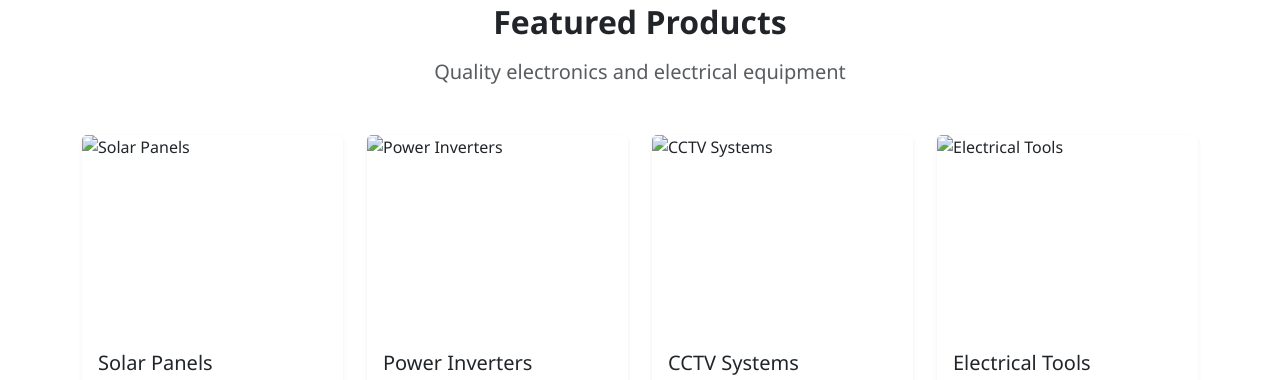
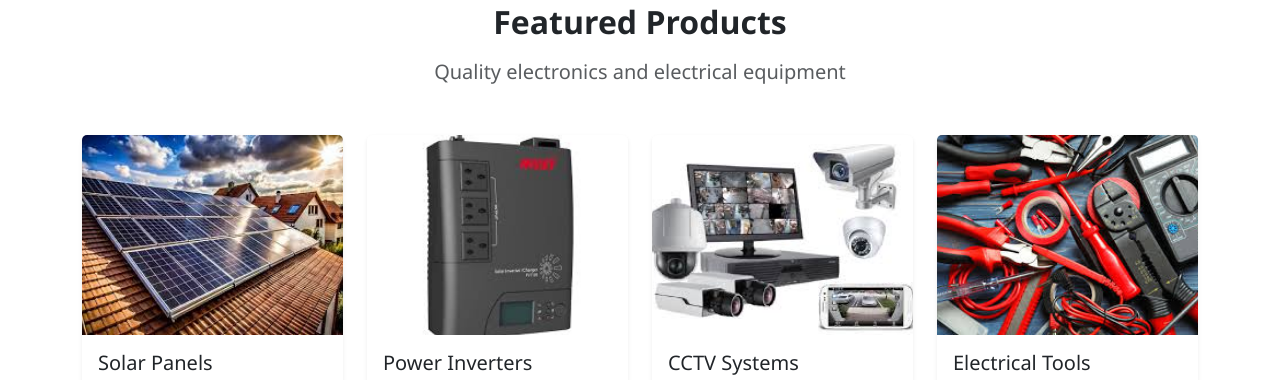
Before and after one commit to Robert-kent-prog/Fredelectrix, a plain HTML site: page index.html in a window 1280 px wide. Shown: the part 1305-1685 px from the top of the page. Drawn offline with Linux system fonts and the light colour scheme.

Commit message:
Added data for homepage images

```diff
--- a/index.html
+++ b/index.html
@@ -229,7 +229,7 @@
           >
             <div class="card product-card h-100 border-0 shadow-sm">
               <img
-                src="assets/images/products/solar-panel.jpg"
+                src="assets/images/solarpannel.jpeg"
                 class="card-img-top"
                 alt="Solar Panels"
               />
@@ -255,7 +255,7 @@
           >
             <div class="card product-card h-100 border-0 shadow-sm">
               <img
-                src="assets/images/products/inverter.jpg"
+                src="assets/images/inverter.jpeg"
                 class="card-img-top"
                 alt="Power Inverters"
               />
@@ -280,7 +280,7 @@
           >
             <div class="card product-card h-100 border-0 shadow-sm">
               <img
-                src="assets/images/products/cctv-camera.jpg"
+                src="assets/images/cctv.jpeg"
                 class="card-img-top"
                 alt="CCTV Systems"
               />
@@ -305,7 +305,7 @@
           >
             <div class="card product-card h-100 border-0 shadow-sm">
               <img
-                src="assets/images/products/electrical-tools.jpg"
+                src="assets/images/electricaltools.jpeg"
                 class="card-img-top"
                 alt="Electrical Tools"
               />
```
